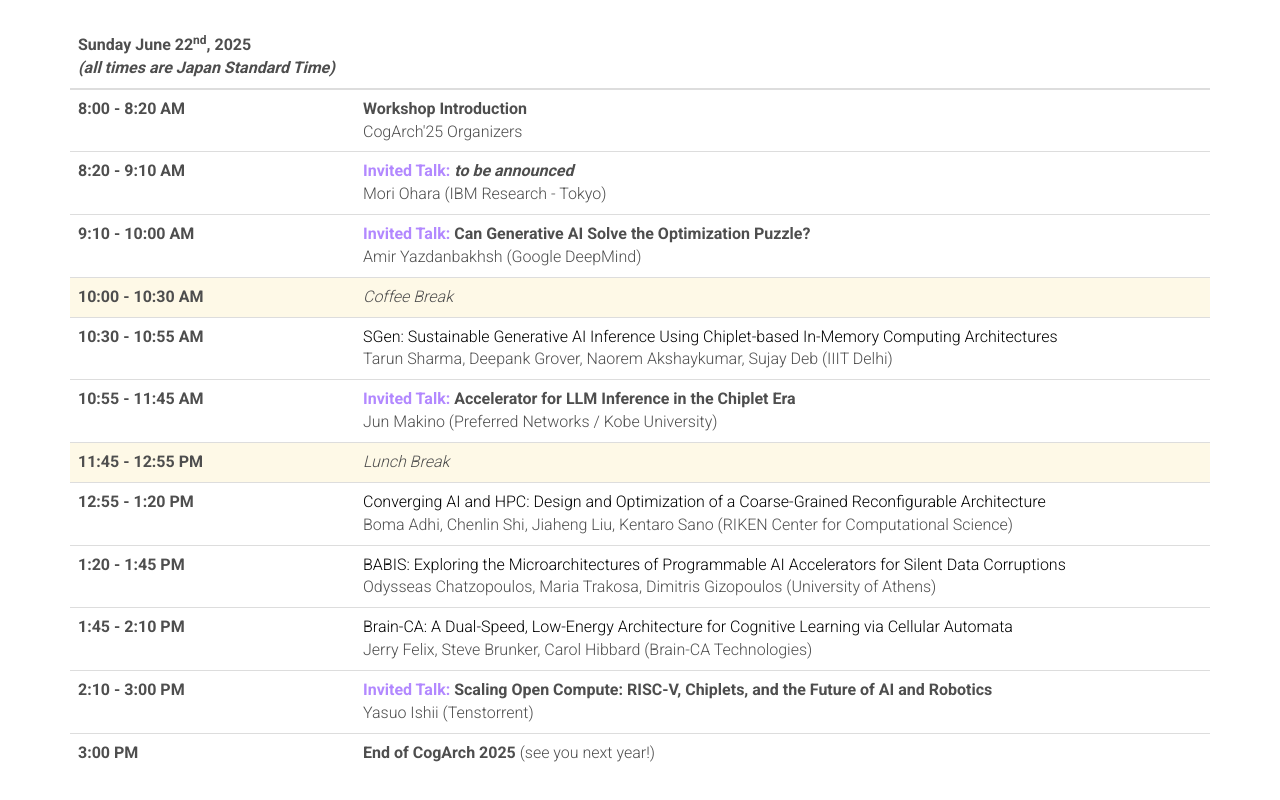
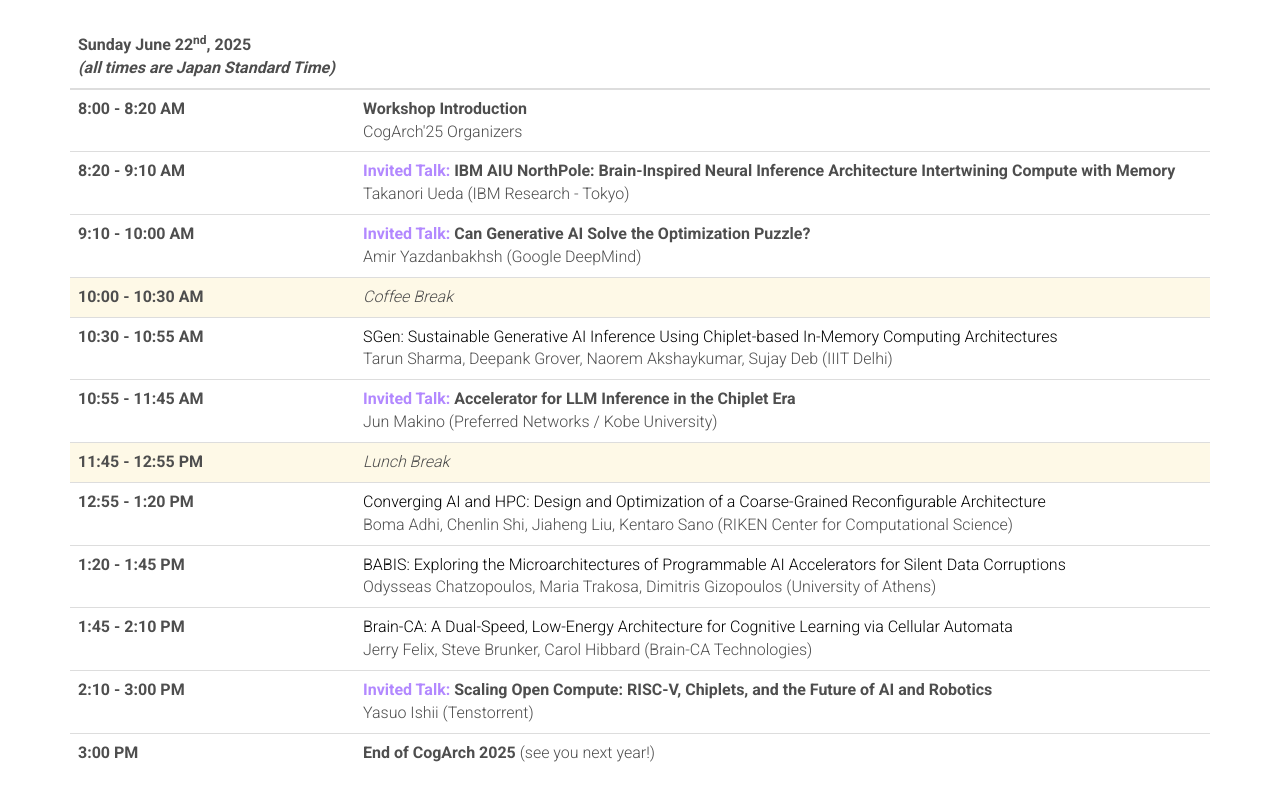
Before and after one commit to augustojv/cogarch-workshop-2025, a website: page index.html in a window 1280 px wide. Shown: the part 4064-4864 px from the top of the page. Drawn offline with Linux system fonts and the light colour scheme; files whose address does not match are found by name.

Commit message:
Program updated

```diff
--- a/index.html
+++ b/index.html
@@ -394,7 +394,8 @@
                         </tr>
                         <tr>
                           <th scope="row" class="col-md-3">8:20 - 9:10 AM</th>
-                          <td ><strong><span style="color:#B288FF">Invited Talk: </span><em>to be announced</em></strong><br>Mori Ohara (IBM Research - Tokyo)</td>
+                          <td ><strong><span style="color:#B288FF">Invited Talk: </span>IBM AIU NorthPole: Brain-Inspired Neural Inference
+							  Architecture Intertwining Compute with Memory</strong><br>Takanori Ueda (IBM Research - Tokyo)</td>
                         </tr>
                         <tr>
                           <th scope="row" class="col-md-3">9:10 - 10:00 AM</th>
```
